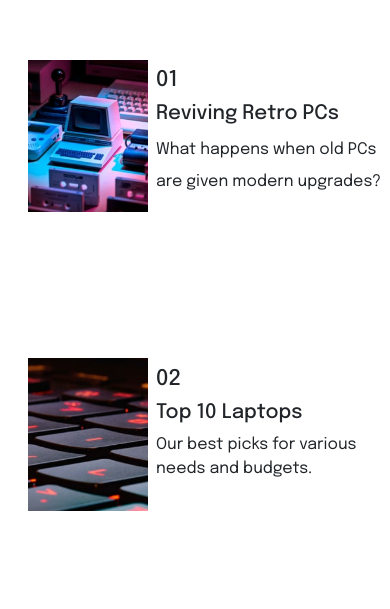
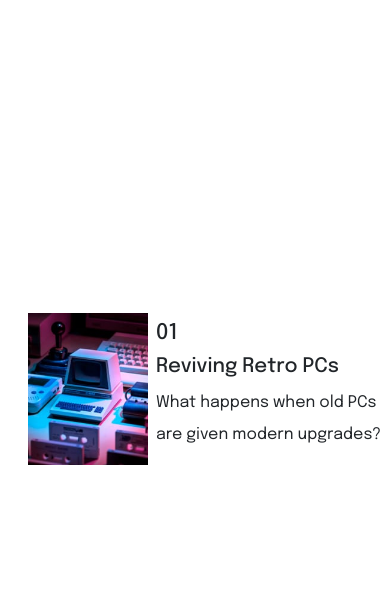
Before and after one commit to Onyekachi10/news, a plain HTML site: page index.html in a window 390 px wide. Shown: the part 2063-2672 px from the top of the page. Drawn offline with Linux system fonts and the light colour scheme.

Commit message:
Update style.css

```diff
--- a/style.css
+++ b/style.css
@@ -354,12 +354,10 @@ img {
         font-size: 15px;
         margin-bottom: 55pc;
     }
-
-    div#below {
+div#below {
         position: absolute;
-        bottom: -250%;
+        bottom: -280%;
          }
-
     img {
         width: 120px;
        position: relative;
```
